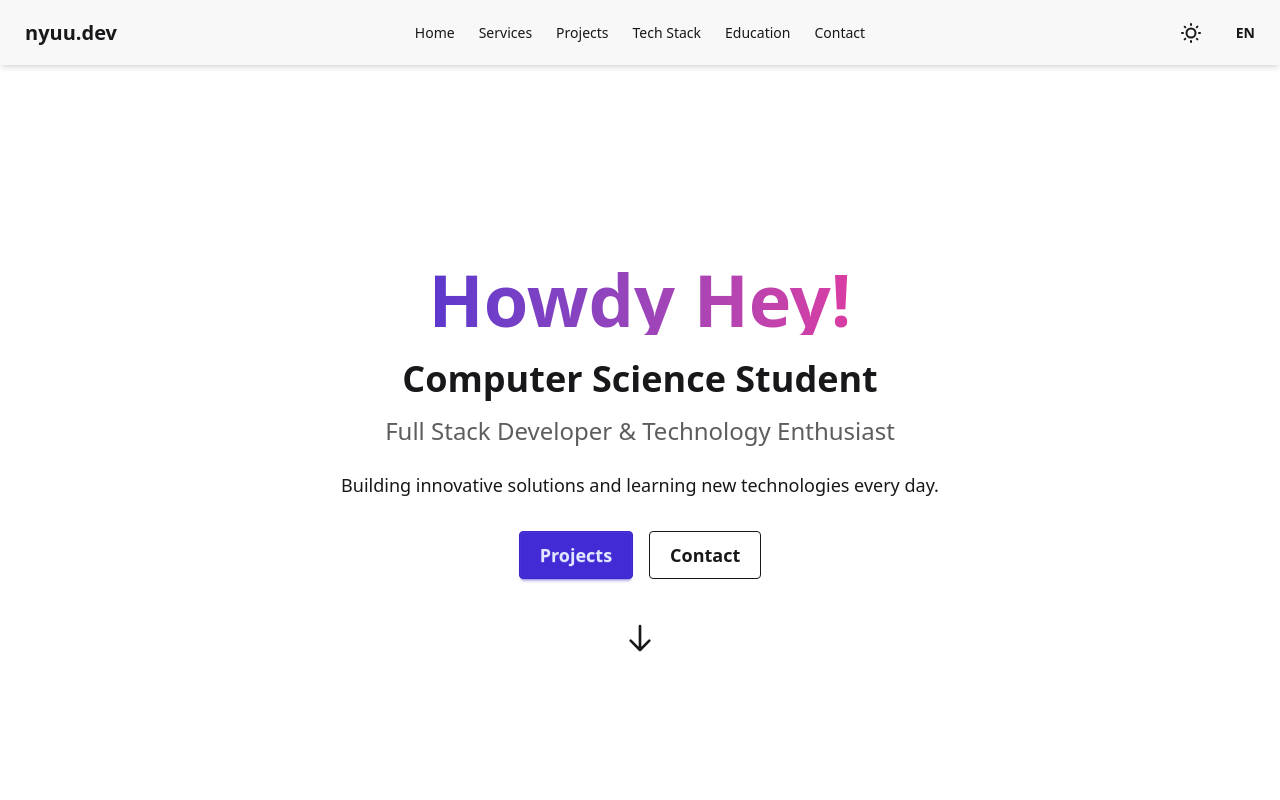
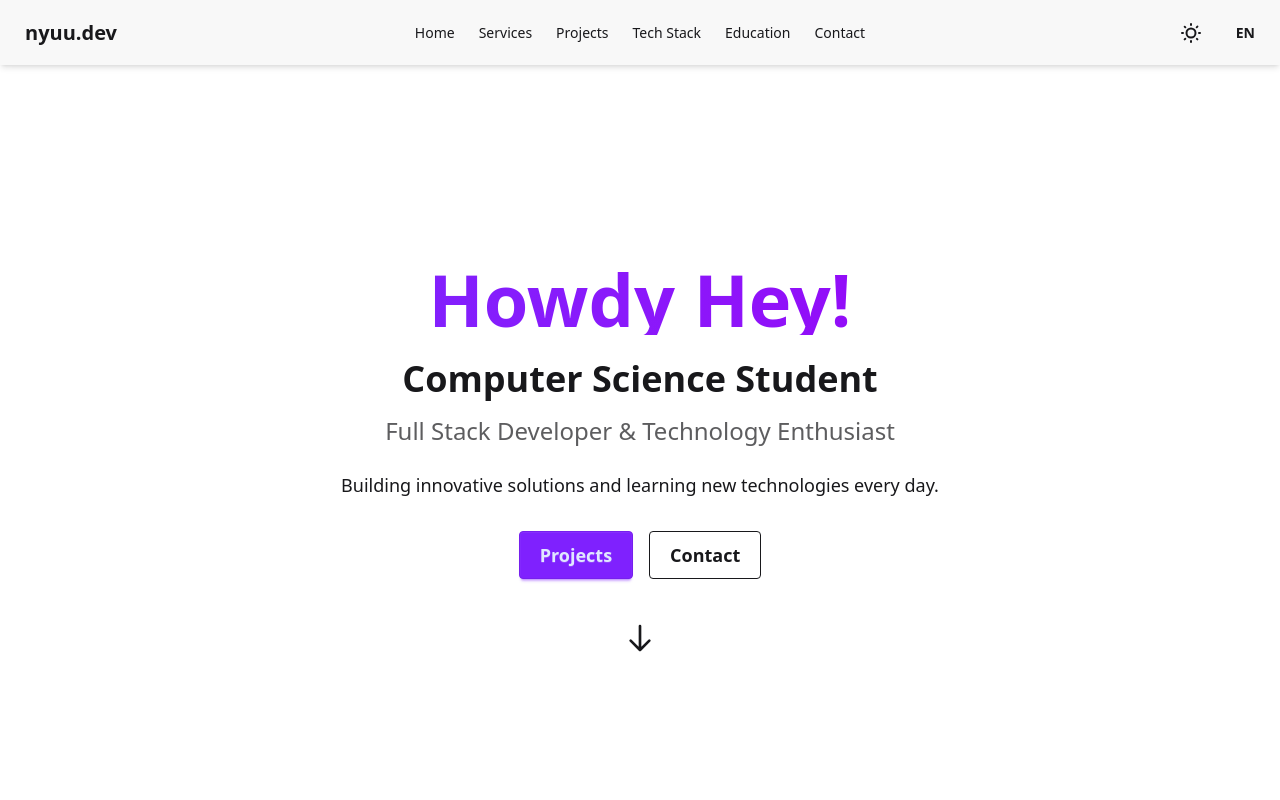
Before and after one commit to Zeptiny/nyuu.dev, a Next.js app in the folder nyuu/: page / in a window 1280 px wide. Shown: the top 800 px of the page. Built offline with nearby package versions, Linux system fonts and the light colour scheme.

Commit message:
chore: Color customization!

```diff
--- a/nyuu/app/globals.css
+++ b/nyuu/app/globals.css
@@ -12,3 +12,78 @@ html {
 section {
   scroll-margin-top: 4rem;
 }
+
+/* Custom DaisyUI theme colors */
+
+
+
+@plugin "daisyui/theme" {
+  name: "dark";
+  default: false;
+  prefersdark: false;
+  color-scheme: "dark";
+  --color-base-100: oklch(25.33% 0.016 252.42);
+  --color-base-200: oklch(23.26% 0.014 253.1);
+  --color-base-300: oklch(21.15% 0.012 254.09);
+  --color-base-content: oklch(97.807% 0.029 256.847);
+  --color-primary: oklch(60% 0.25 292.717);
+  --color-primary-content: oklch(96% 0.018 272.314);
+  --color-secondary: oklch(62% 0.265 303.9);
+  --color-secondary-content: oklch(94% 0.028 342.258);
+  --color-accent: oklch(71% 0.202 349.761);
+  --color-accent-content: oklch(28% 0.109 3.907);
+  --color-neutral: oklch(14% 0.005 285.823);
+  --color-neutral-content: oklch(92% 0.004 286.32);
+  --color-info: oklch(74% 0.16 232.661);
+  --color-info-content: oklch(29% 0.066 243.157);
+  --color-success: oklch(76% 0.177 163.223);
+  --color-success-content: oklch(37% 0.077 168.94);
+  --color-warning: oklch(82% 0.189 84.429);
+  --color-warning-content: oklch(41% 0.112 45.904);
+  --color-error: oklch(71% 0.194 13.428);
+  --color-error-content: oklch(27% 0.105 12.094);
+  --radius-selector: 0.5rem;
+  --radius-field: 0.25rem;
+  --radius-box: 0.5rem;
+  --size-selector: 0.25rem;
+  --size-field: 0.25rem;
+  --border: 1px;
+  --depth: 1;
+  --noise: 0;
+}
+
+
+@plugin "daisyui/theme" {
+  name: "light";
+  default: false;
+  prefersdark: false;
+  color-scheme: "light";
+  --color-base-100: oklch(100% 0 0);
+  --color-base-200: oklch(98% 0 0);
+  --color-base-300: oklch(95% 0 0);
+  --color-base-content: oklch(21% 0.006 285.885);
+  --color-primary: oklch(54% 0.281 293.009);
+  --color-primary-content: oklch(93% 0.034 272.788);
+  --color-secondary: oklch(55% 0.288 302.321);
+  --color-secondary-content: oklch(94% 0.028 342.258);
+  --color-accent: oklch(82% 0.12 346.018);
+  --color-accent-content: oklch(38% 0.063 188.416);
+  --color-neutral: oklch(14% 0.005 285.823);
+  --color-neutral-content: oklch(92% 0.004 286.32);
+  --color-info: oklch(74% 0.16 232.661);
+  --color-info-content: oklch(29% 0.066 243.157);
+  --color-success: oklch(76% 0.177 163.223);
+  --color-success-content: oklch(37% 0.077 168.94);
+  --color-warning: oklch(82% 0.189 84.429);
+  --color-warning-content: oklch(41% 0.112 45.904);
+  --color-error: oklch(71% 0.194 13.428);
+  --color-error-content: oklch(27% 0.105 12.094);
+  --radius-selector: 0.5rem;
+  --radius-field: 0.25rem;
+  --radius-box: 0.5rem;
+  --size-selector: 0.25rem;
+  --size-field: 0.25rem;
+  --border: 1px;
+  --depth: 1;
+  --noise: 0;
+}
```
